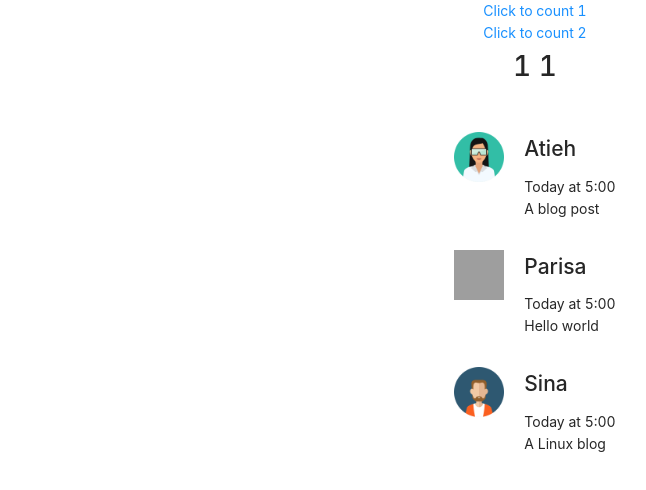
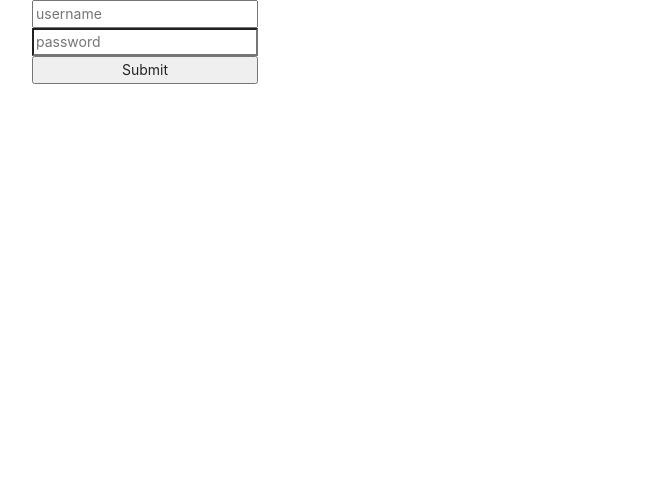
Before and after one commit to pdan/react-course-project, a React (Create React App) app: page / in a window 1280 px wide. Shown: the top 490 px of the page, without its empty margins (105-751 px from the left). Built offline with nearby package versions, Linux system fonts and the light colour scheme; grey boxes are pictures that could not be loaded.

Commit message:
Session 05

```diff
--- a/src/App.css
+++ b/src/App.css
@@ -1,7 +1,11 @@
 @import '~antd/dist/antd.css';
 
-.App {
+.app {
   text-align: center;
+  display: flex;
+  width: 500px;
+  align-items: center;
+  justify-content: center;
 }
 
 .App-logo {
--- a/src/App.tsx
+++ b/src/App.tsx
@@ -1,8 +1,10 @@
-import React, { useEffect, useState } from 'react';
+import React, { LegacyRef, MutableRefObject, Ref, useEffect, useRef, useState } from 'react';
 import logo from './logo.svg';
 import './App.css';
 import Item from './Item'
 import { Button } from 'antd';
+import { ButtonHTMLType } from 'antd/lib/button/button';
+import { FormInstance } from 'rc-field-form';
 
 const data = [
   {
@@ -21,39 +23,32 @@ const data = [
   }
 ]
 
+interface UserSignin {
+  username: string
+  password: string
+}
+
 function App() {
-  const [state, setState] = useState<number>(1)
-  const [secondState, setSecondState] = useState<number>(1)
-  const [thirdState, setThirdState] = useState<{ a: number, b: number }>({
-    a: 1,
-    b: 100
-  })
-
-  useEffect(() => {
-    console.log('Change')
-  }, [state, secondState])
+  const form = React.createRef<HTMLFormElement>()
 
 
-  const counter1 = () => {
-
-    setState(state + 1);
+  const signin = (e: React.FormEvent<HTMLFormElement>) => {
+    e.preventDefault()
+    console.log(
+      e.currentTarget.username.value,
+      e.currentTarget.password.value
+    )
   }
 
-  const counter2 = () => {
-
-    setSecondState(secondState + 1)
-  }
 
   return (
     <div className="app">
-      <a onClick={counter1}>Click to count 1</a>
-      <a onClick={counter2}>Click to count 2</a>
-      <h1 className="timer">{state} {secondState} </h1>
-      {
-        data.map((data, index) =>
-          <Item {...data} key={index} />
-        )
-      }
+      <form style={{ display: 'flex', flexDirection: 'column' }} ref={form} onSubmit={signin}>
+        <input name="username" placeholder='username' />
+        <input name="password" type="password" placeholder='password' />
+
+        <button type={'submit'}>Submit</button>
+      </form>
     </div>
   );
 }
--- a/tsconfig.json
+++ b/tsconfig.json
@@ -21,6 +21,8 @@
     "jsx": "react-jsx"
   },
   "include": [
-    "src"
+    "src",
+    "tests",
+    "tests/App.test.tsx"
   ]
 }
```
Also changed, not shown: 1 other file (tests, documents, lock files or other folders).
